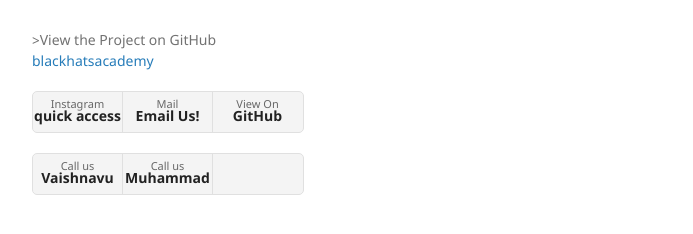
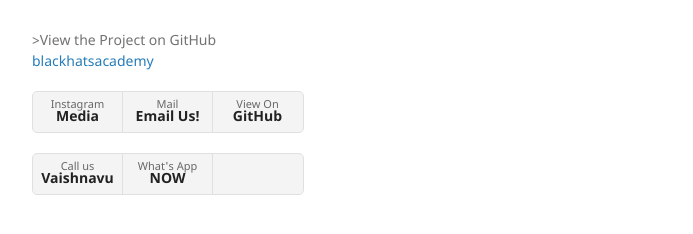
Before and after one commit to blackhatsacademy/BH-100, a Jekyll site: the page built from another-page.md, in a window 1280 px wide. Shown: the part 274-508 px from the top of the page, without its empty margins (178-871 px from the left). Built offline with Jekyll 4.4.1, drawn with Linux system fonts in a browser that asks for light colours; the repository's description, which GitHub fills in, is left out; our own code applies the rules of GitHub Pages for plain Markdown files.

Commit message:
Update default.html

```diff
--- a/_layouts/default.html
+++ b/_layouts/default.html
@@ -32,13 +32,13 @@
 
         {% if site.show_downloads %}
         <ul class="downloads">
-          <li><a href="https://www.instagram.com/blackhat_academy/" target="_blank">Instagram <strong>quick access</strong></a></li>
+          <li><a href="https://www.instagram.com/blackhat_academy/" target="_blank">Instagram <strong>Media</strong></a></li>
           <li><a href="mailto:blackhathackeracademy@gmail.com?subject=enquiry_of_BH-100&body=edit-this..!" target="_blank">Mail<strong>Email Us!</strong></a></li>
           <li><a href="{{ site.github.owner_url }}" target="_blank">View On <strong>GitHub</strong></a></li>
         </ul>
         <ul class="downloads">
-          <li><a href="+919656596391" target="_blank">Call us<strong> Vaishnavu</strong></a></li>
-          <li><a href="+919744994000" target="_blank">Call us<strong> Muhammad</strong></a></li>
+          <li><a href="tel:+919656596391" target="_blank">Call us<strong> Vaishnavu</strong></a></li>
+          <li><a href="https://wa.me/919656596391?text=hai..!%0ALet%20me%20know%20more%20about%20%F0%9F%91%87%F0%9F%8F%BB%20%0A%60%60%6015day%E2%80%99s%20ETHICAL%20HACKING%20COURSE%60%60%60%0Ahttps%3A%2F%2Fblackhatacademy.in%2FBH-100" target="_blank">What's App <strong>NOW</strong></a></li>
         </ul>
         {% endif %}
       </header>
```
